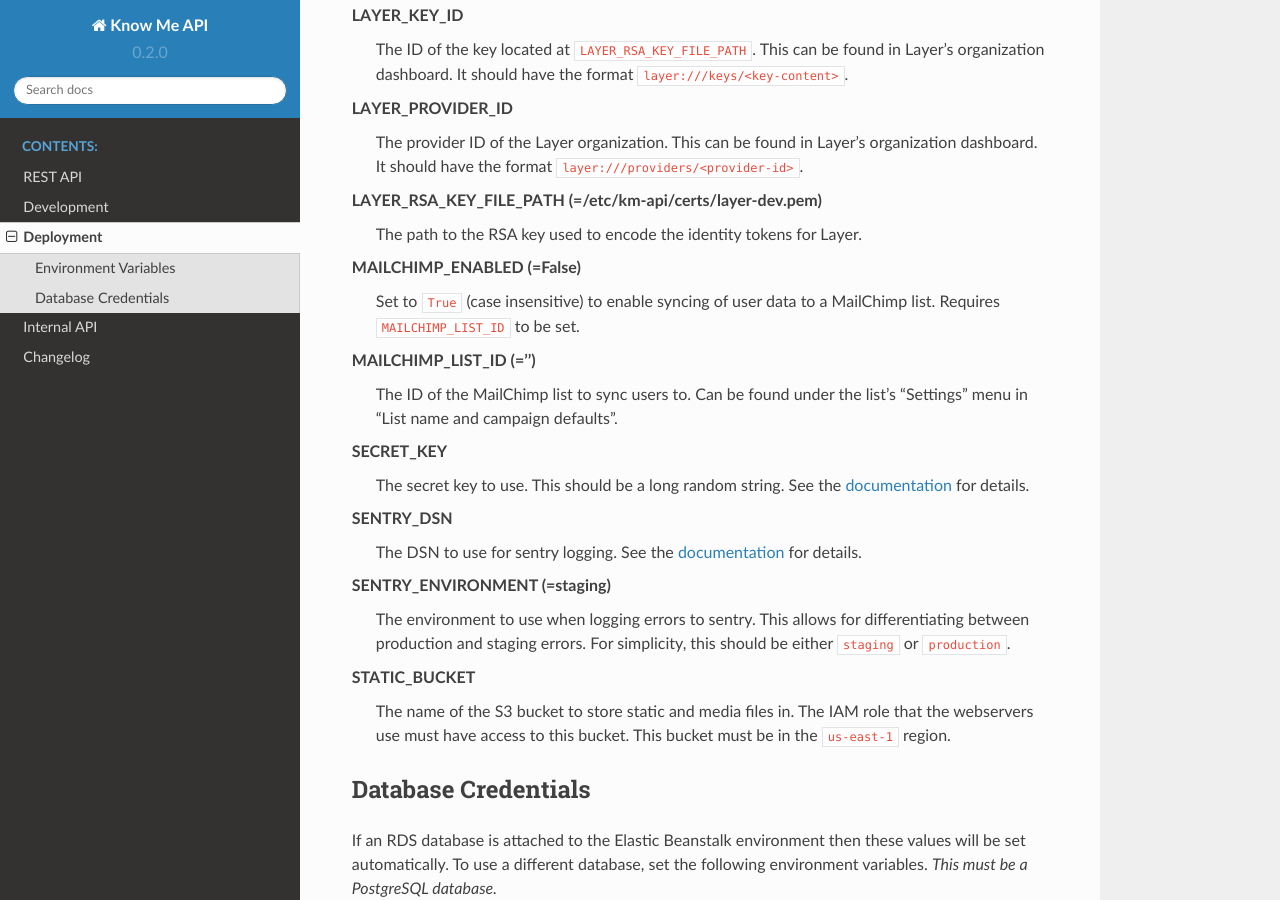
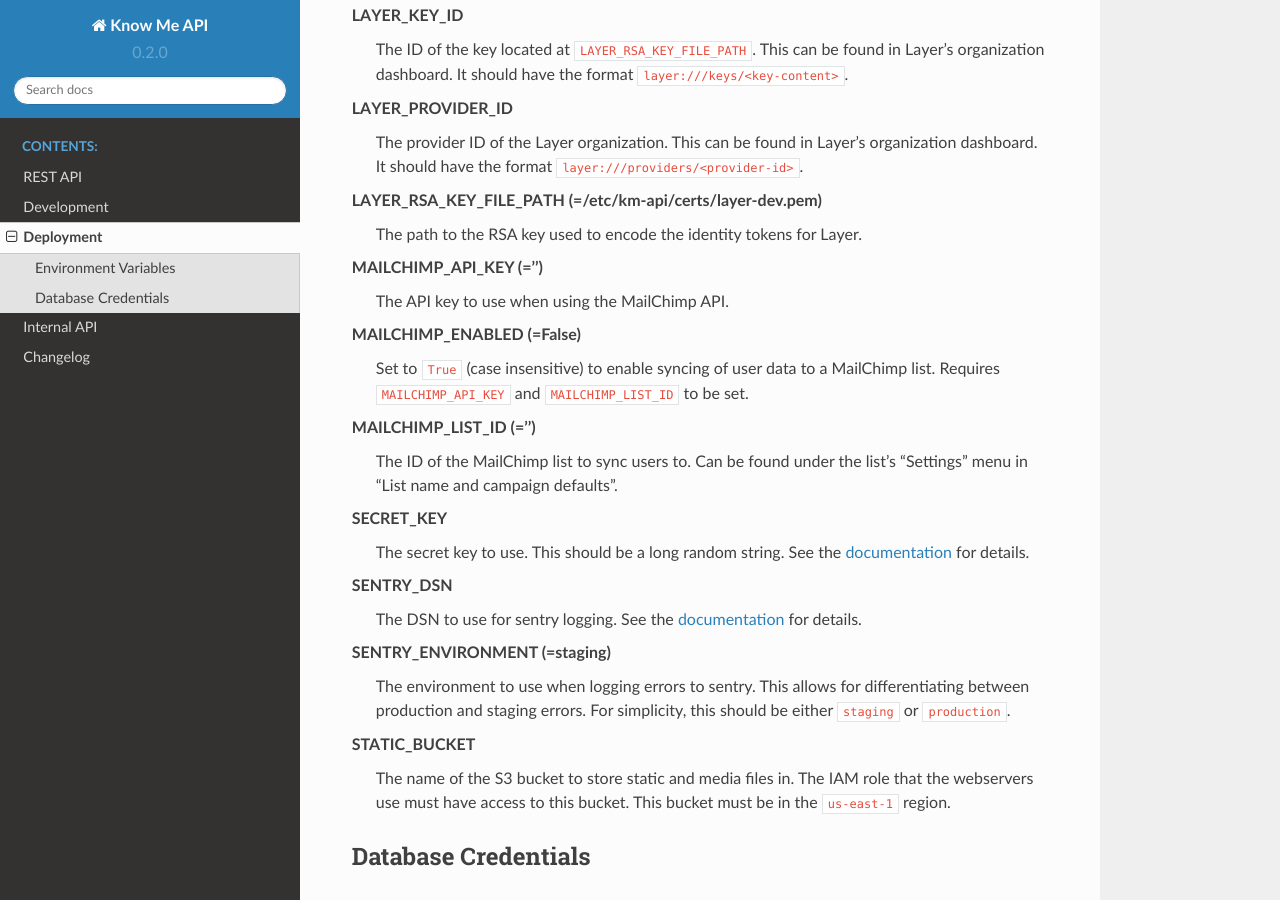
Before and after one commit to knowmetools/km-api, a Sphinx documentation site: the page built from docs/deployment.rst, in a window 1280 px wide and 900 px high, scrolled down 580 px. Built offline with Sphinx 7.4.7 and the Read the Docs theme 2.0.0, drawn with Linux system fonts in a browser that asks for light colours.

Commit message:
Allow MailChimp API key to be given in production.
The API key can be set through the MAILCHIMP_API_KEY environment
variable.

```diff
--- a/docs/deployment.rst
+++ b/docs/deployment.rst
@@ -30,8 +30,11 @@ LAYER_PROVIDER_ID
 LAYER_RSA_KEY_FILE_PATH (=/etc/km-api/certs/layer-dev.pem)
   The path to the RSA key used to encode the identity tokens for Layer.
 
+MAILCHIMP_API_KEY (='')
+  The API key to use when using the MailChimp API.
+
 MAILCHIMP_ENABLED (=False)
-  Set to ``True`` (case insensitive) to enable syncing of user data to a MailChimp list. Requires ``MAILCHIMP_LIST_ID`` to be set.
+  Set to ``True`` (case insensitive) to enable syncing of user data to a MailChimp list. Requires ``MAILCHIMP_API_KEY`` and ``MAILCHIMP_LIST_ID`` to be set.
 
 MAILCHIMP_LIST_ID (='')
   The ID of the MailChimp list to sync users to. Can be found under the list's "Settings" menu in "List name and campaign defaults".
```
Also changed, not shown: 1 other file.
